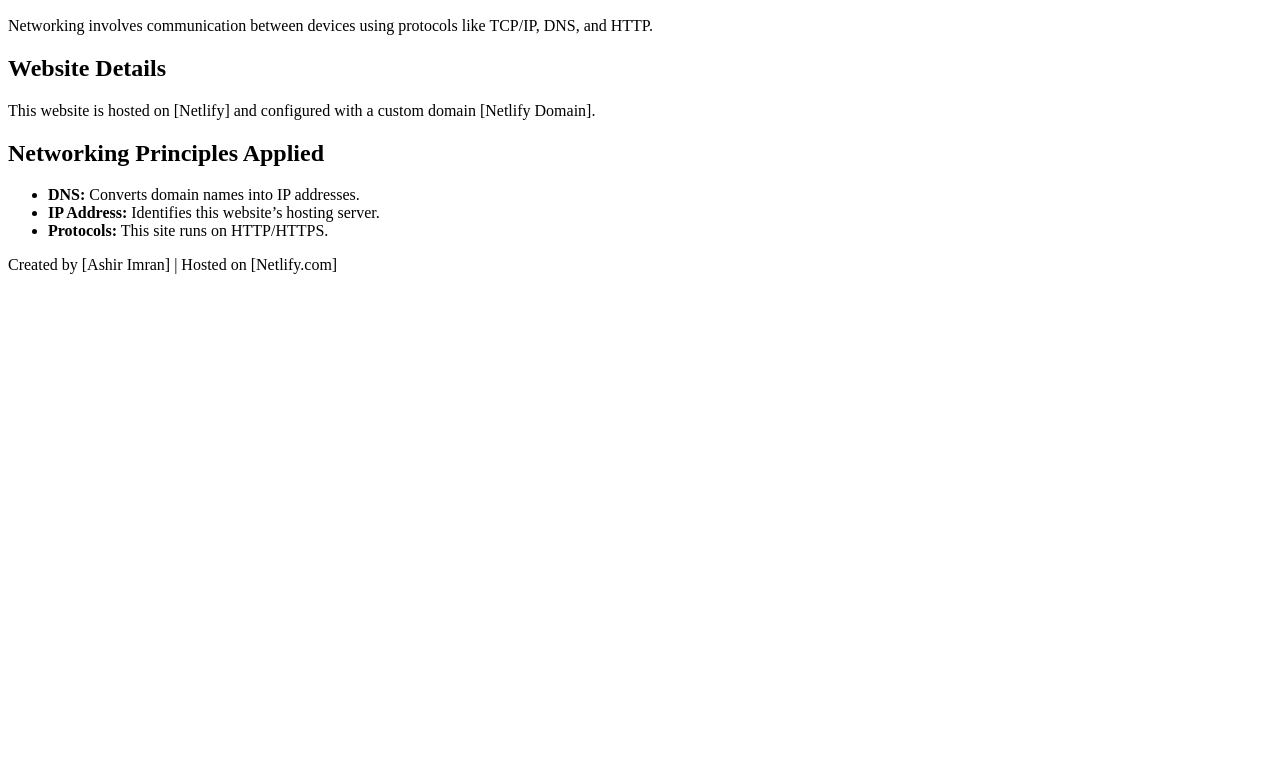
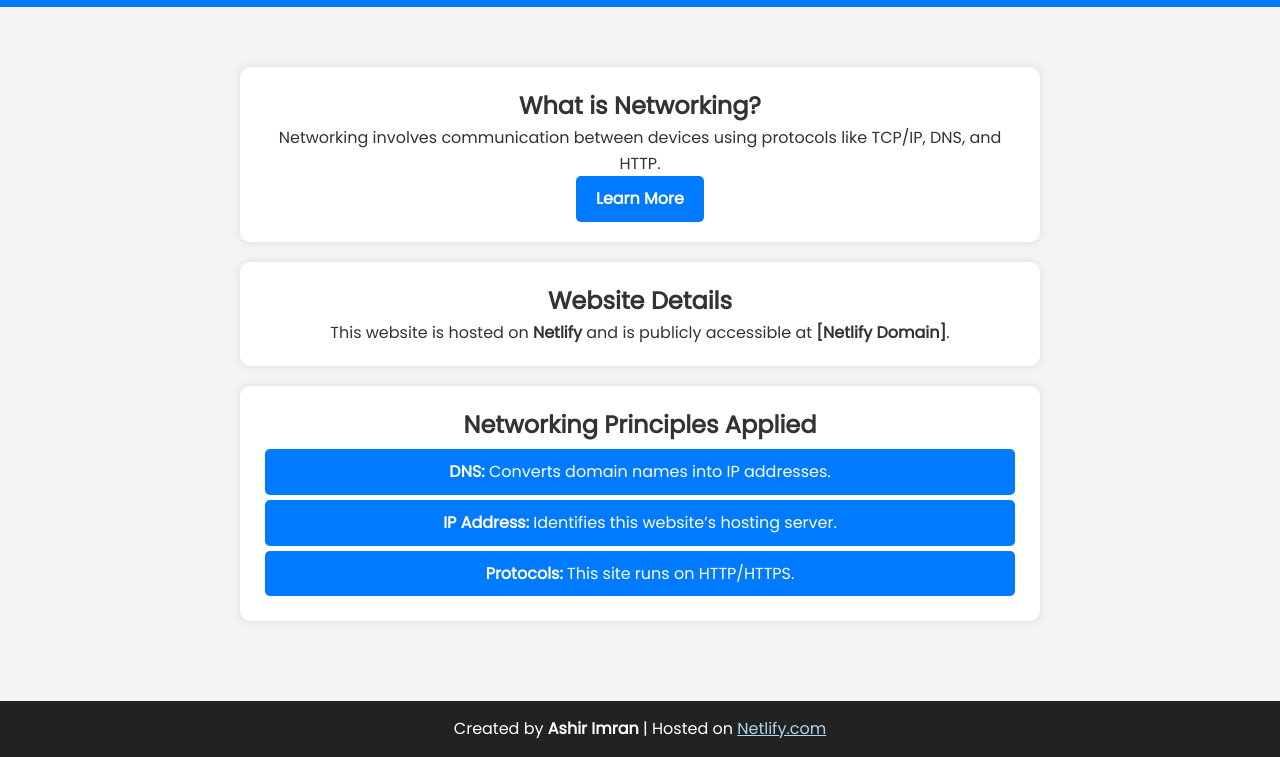
Before and after one commit to ashirimi1019/Comp_Network_Proj, a plain HTML site: page index.html in a window 1280 px wide. Shown: the part 110-867 px from the top of the page. Before the commit the page ends 800 px from the top, so only its background shows below. Drawn offline with Linux system fonts and the light colour scheme.

Commit message:
Enhanced website styling and animations

```diff
--- a/index.html
+++ b/index.html
@@ -4,6 +4,7 @@
     <meta charset="UTF-8">
     <meta name="viewport" content="width=device-width, initial-scale=1.0">
     <title>Networking Concepts</title>
+    <link href="https://fonts.googleapis.com/css2?family=Poppins:wght@300;400&display=swap" rel="stylesheet">
     <link rel="stylesheet" href="style.css">
 </head>
 <body>
@@ -14,10 +15,11 @@
         <section>
             <h2>What is Networking?</h2>
             <p>Networking involves communication between devices using protocols like TCP/IP, DNS, and HTTP.</p>
+            <a href="https://www.netlify.com/" class="btn" target="_blank">Learn More</a>
         </section>
         <section>
             <h2>Website Details</h2>
-            <p>This website is hosted on [Netlify] and configured with a custom domain [Netlify Domain].</p>
+            <p>This website is hosted on <strong>Netlify</strong> and is publicly accessible at <strong>[Netlify Domain]</strong>.</p>
         </section>
         <section>
             <h2>Networking Principles Applied</h2>
@@ -29,7 +31,7 @@
         </section>
     </main>
     <footer>
-        <p>Created by [Ashir Imran] | Hosted on [Netlify.com]</p>
+        <p>Created by <strong>Ashir Imran</strong> | Hosted on <a href="https://www.netlify.com/" target="_blank" style="color: lightblue;">Netlify.com</a></p>
     </footer>
 </body>
 </html>
--- a/style.css
+++ b/style.css
@@ -0,0 +1,85 @@
+/* General Styles */
+* {
+    margin: 0;
+    padding: 0;
+    box-sizing: border-box;
+    font-family: "Poppins", sans-serif;
+}
+
+body {
+    background-color: #f4f4f4;
+    color: #333;
+    text-align: center;
+    line-height: 1.6;
+}
+
+/* Header */
+header {
+    background-color: #007bff;
+    color: white;
+    padding: 20px;
+    font-size: 24px;
+}
+
+/* Sections */
+main {
+    padding: 40px 20px;
+}
+
+section {
+    background: white;
+    padding: 20px;
+    margin: 20px auto;
+    width: 80%;
+    max-width: 800px;
+    border-radius: 10px;
+    box-shadow: 0px 0px 10px rgba(0, 0, 0, 0.1);
+    transition: transform 0.3s ease-in-out;
+}
+
+section:hover {
+    transform: scale(1.02);
+}
+
+/* List Styles */
+ul {
+    list-style-type: none;
+    padding: 0;
+}
+
+ul li {
+    background: #007bff;
+    color: white;
+    padding: 10px;
+    margin: 5px;
+    border-radius: 5px;
+    transition: 0.3s;
+}
+
+ul li:hover {
+    background: #0056b3;
+}
+
+/* Buttons */
+.btn {
+    display: inline-block;
+    background-color: #007bff;
+    color: white;
+    padding: 10px 20px;
+    border-radius: 5px;
+    text-decoration: none;
+    font-weight: bold;
+    transition: background 0.3s;
+}
+
+.btn:hover {
+    background-color: #0056b3;
+}
+
+/* Footer */
+footer {
+    background: #222;
+    color: white;
+    padding: 15px;
+    margin-top: 20px;
+}
```
Also changed, not shown: script.js (added, +16 -0 lines).
